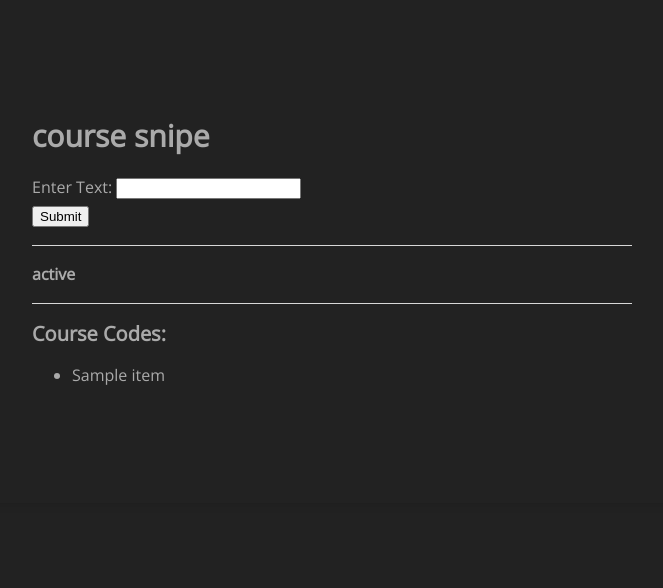
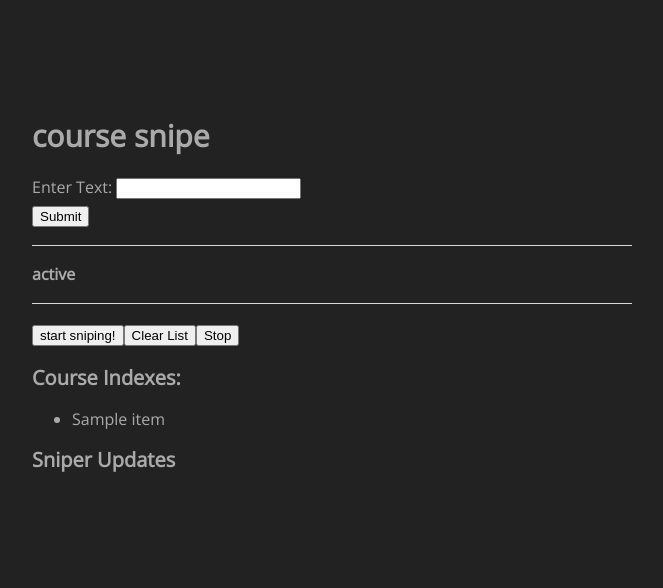
Before and after one commit to Wistful02/course_sniper_web, a Flask app: template templates/courseNumSnipe.html in a window 1280 px wide. Shown: the part 131-719 px from the top of the page, without its empty margins (308-971 px from the left). Run offline with Flask 3, Linux system fonts and the light colour scheme; the template is opened without the code that fills it: most values are stand-ins (such as "Sample title", 1, 10 or a date in 2020); parts of the project's set-up code (start-up, migrations or seed data) failed here and were passed over; some libraries are stand-ins or nearby versions.

Commit message:
Update courseNumSnipe.html

```diff
--- a/templates/courseNumSnipe.html
+++ b/templates/courseNumSnipe.html
@@ -4,6 +4,7 @@
 <head>
   <title>Sussy Testing Website</title>
   <link rel="stylesheet" type="text/css" href="{{ url_for('static', filename='style.css') }}">
+  <script src="https://cdnjs.cloudflare.com/ajax/libs/socket.io/4.4.1/socket.io.js"></script>
 </head>
 
 <body>
@@ -23,15 +24,37 @@
       <input type="submit" value="Submit" class="button">
     </form>
 
-    <h3 class="status">{{status}}</h3>
+    <h3 id="status_bar" class="status">{{status}}</h3>
 
-    <h2 class="title">Course Codes:</h2>
+    <div id="Buttons">
+      <div style="float: left;">
+        <button id="start_snipe_button" type="submit" class="button"> start sniping! </button>
+      </div>
+      <div style="float: left;">
+        <form action="/clear_list" method="POST">
+          <button type="submit">Clear List</button>
+        </form>
+      </div>
+      <div style="float: left;">
+        <form action="/stop_sniper" method="POST">
+          <button type="submit">Stop</button>
+        </form>
+      </div>
+    </div>
+    <br>
+    <h2 class="title">Course Indexes:</h2>
     <ul class="input-list">
       {% for item in stored_inputs %}
       <li>{{ item }}</li>
       {% endfor %}
     </ul>
+
+    <h2 class="title">Sniper Updates</h2>
+    <ul id="input_list"></ul>
   </div>
+
+  <script src="{{ url_for('static', filename='script.js') }}"></script>
+
 </body>
 
 </html>
```
